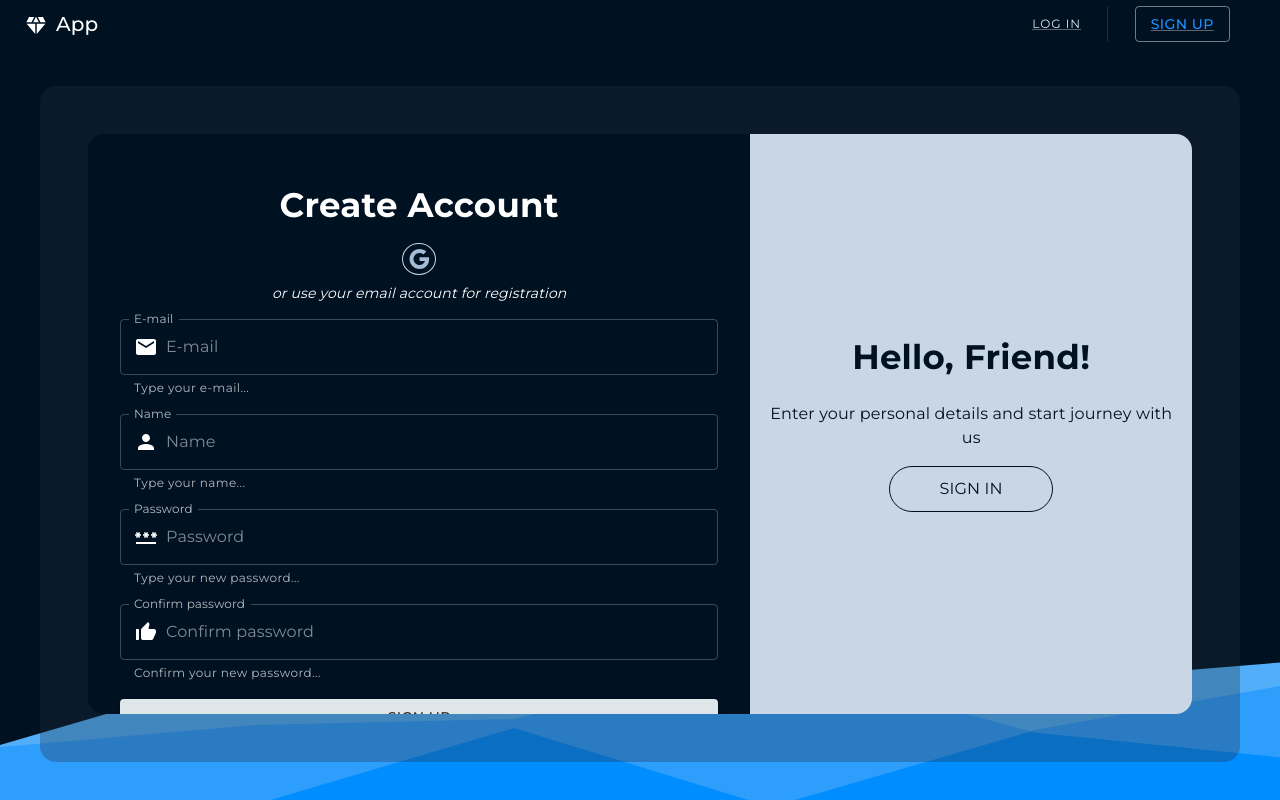
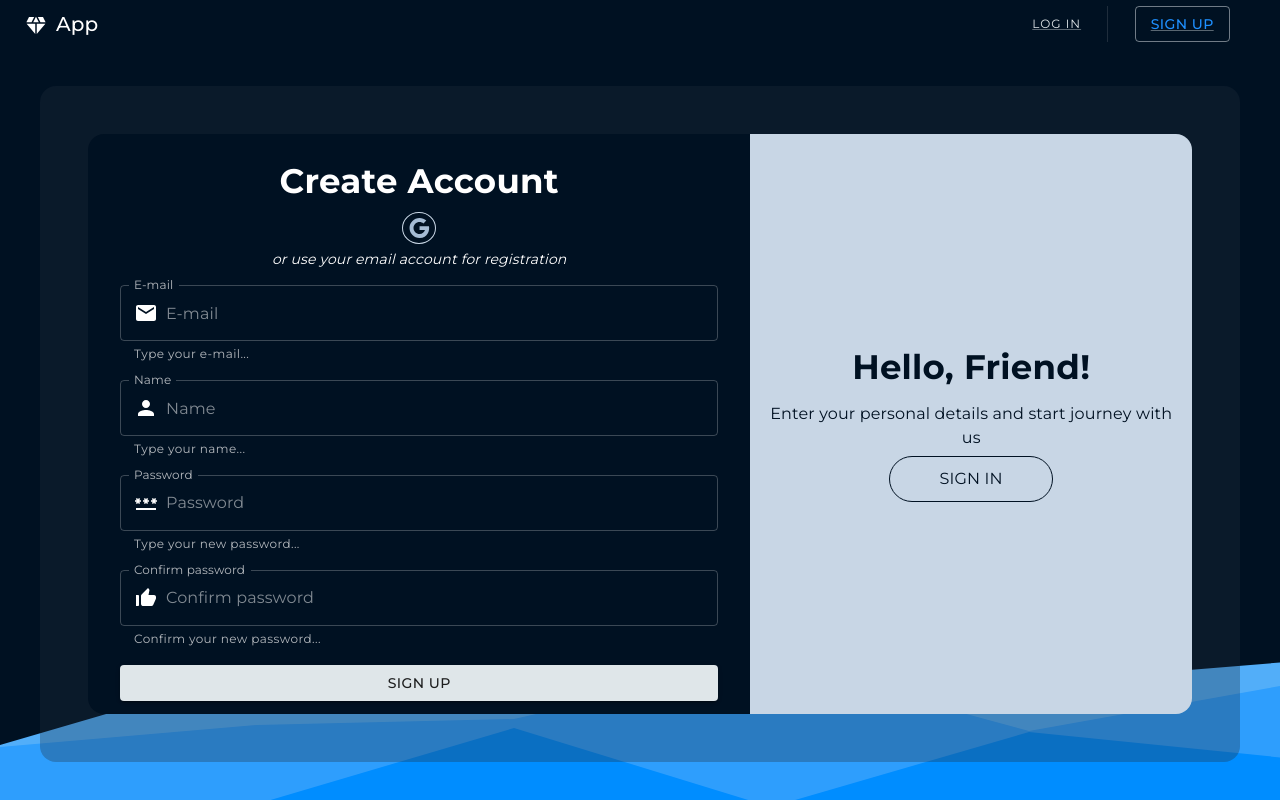
Before and after one commit to wthoutjc/db1-front, a Next.js app: page /auth/signup in a window 1280 px wide. Built offline with nearby package versions, Linux system fonts and the light colour scheme.

Commit message:
fix style

```diff
--- a/styles/pages/_login.scss
+++ b/styles/pages/_login.scss
@@ -16,6 +16,7 @@
   flex-direction: column;
   justify-content: center;
   align-items: center;
+  overflow: auto;
 }
 .login__left > h4 {
   font-weight: bold;
--- a/styles/pages/_signup.scss
+++ b/styles/pages/_signup.scss
@@ -15,14 +15,15 @@
   display: flex;
   flex-direction: column;
   align-items: center;
+  overflow: auto;
 }
 .signup__right > h4 {
   font-weight: bold;
-  margin-bottom: 0.5em;
-  margin-top: 1em;
+  margin-bottom: 0.3em;
+  margin-top: 0.3em;
 }
 .signup__right > button {
-  margin-bottom: 0.5em;
+  margin-bottom: 0.3em;
   font-size: 100%;
   min-width: 34px;
   width: 0;
@@ -46,11 +47,11 @@
 }
 .signup__left > h4 {
   font-weight: bold;
-  margin-bottom: 0.7em;
+  margin-bottom: 0.4em;
 }
 .signup__left > p {
   text-align: center;
-  margin-bottom: 1em;
+  margin-bottom: 0.4em;
 }
 .signup__left > a {
   width: 40%;
```
